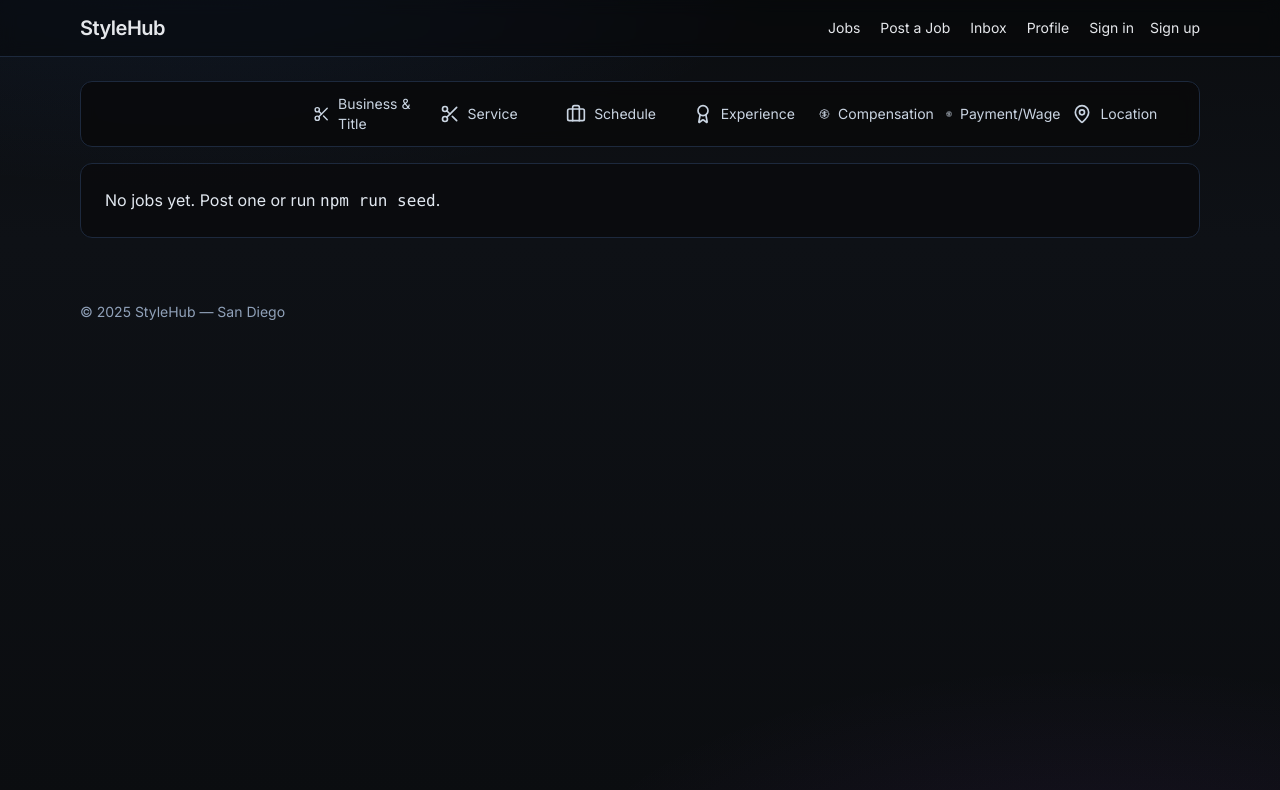
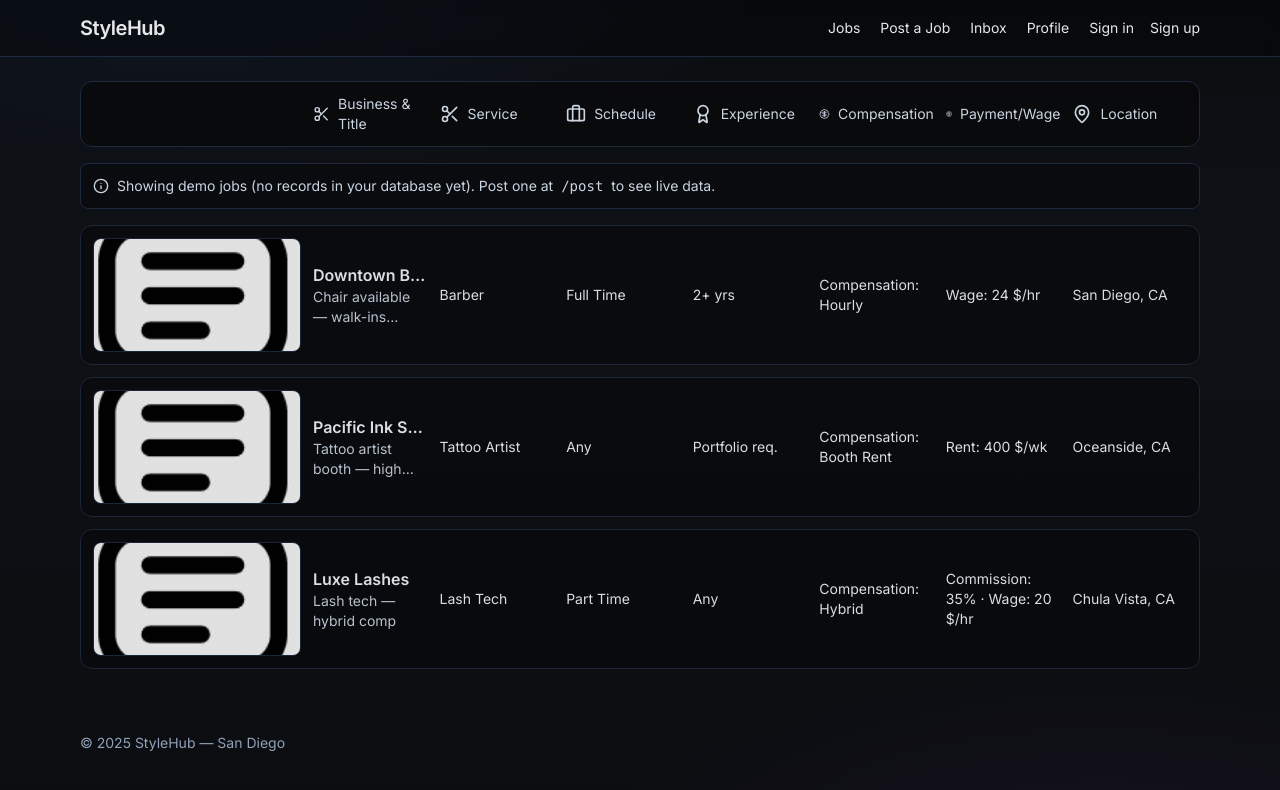
Before and after one commit to ricoshapp/stylehub, a Next.js app: page /jobs-grid in a window 1280 px wide. Shown: the top 790 px of the page. Built offline with nearby package versions, Linux system fonts and the light colour scheme; no server answers; the database is empty.

Commit message:
Update page.tsx

```diff
--- a/app/jobs-grid/page.tsx
+++ b/app/jobs-grid/page.tsx
@@ -1,7 +1,7 @@
 // app/jobs-grid/page.tsx
 import { prisma } from "@/lib/db";
 import Link from "next/link";
-import { MapPin, BadgeDollarSign, Briefcase, Scissors, Award } from "lucide-react";
+import { MapPin, BadgeDollarSign, Briefcase, Scissors, Award, Info } from "lucide-react";
 
 export const dynamic = "force-dynamic";
 
@@ -29,11 +29,62 @@ function payText(job: any) {
   return out.join(" · ") || "—";
 }
 
+const DEMO_ROWS = [
+  {
+    id: "demo-1",
+    businessName: "Downtown Barber Co.",
+    title: "Chair available — walk-ins welcome",
+    role: "barber",
+    schedule: "full_time",
+    compModel: "hourly",
+    payMin: 24,
+    payMax: null,
+    payUnit: "$/hr",
+    payVisible: true,
+    experienceText: "2+ yrs",
+    location: { city: "San Diego", state: "CA" },
+    photos: [{ url: "/placeholder.jpg" }],
+  },
+  {
+    id: "demo-2",
+    businessName: "Pacific Ink Studio",
+    title: "Tattoo artist booth — high foot traffic",
+    role: "tattoo_artist",
+    schedule: "any",
+    compModel: "booth_rent",
+    payMin: 400,
+    payMax: null,
+    payUnit: "$/wk",
+    payVisible: true,
+    experienceText: "Portfolio req.",
+    location: { city: "Oceanside", state: "CA" },
+    photos: [{ url: "/placeholder.jpg" }],
+  },
+  {
+    id: "demo-3",
+    businessName: "Luxe Lashes",
+    title: "Lash tech — hybrid comp",
+    role: "lash_tech",
+    schedule: "part_time",
+    compModel: "hybrid",
+    payMin: 35, // commission %
+    payMax: 20, // wage $/hr
+    payUnit: "$/hr",
+    payVisible: true,
+    experienceText: "Any",
+    location: { city: "Chula Vista", state: "CA" },
+    photos: [{ url: "/placeholder.jpg" }],
+  },
+];
+
 export default async function JobsGridPage() {
-  const jobs = await prisma.job.findMany({
+  const dbJobs = await prisma.job.findMany({
     orderBy: { createdAt: "desc" },
     include: { location: true, photos: { orderBy: { sortOrder: "asc" } } },
   });
+
+  const jobs = dbJobs.length ? dbJobs : DEMO_ROWS;
+  const demoMode = dbJobs.length === 0;
 
   return (
     <div className="space-y-4">
@@ -54,24 +105,29 @@ export default async function JobsGridPage() {
         </div>
       </div>
 
-      {jobs.length === 0 ? (
-        <div className="rounded-xl border border-slate-800 bg-zinc-950/60 p-6 text-slate-200">
-          No jobs yet. Post one or run <code>npm run seed</code>.
+      {demoMode && (
+        <div className="rounded-lg border border-slate-800 bg-zinc-950/60 p-3 text-sm text-slate-300 flex items-center gap-2">
+          <Info className="h-4 w-4" />
+          Showing demo jobs (no records in your database yet). Post one at <code>/post</code> to see live data.
         </div>
-      ) : (
+      )}
+
       <div className="space-y-3">
-          {jobs.map((job) => {
+        {jobs.map((job: any) => {
           const photo = job.photos?.[0]?.url || "/placeholder.jpg";
-            const loc = [job.location?.city, job.location?.state].filter(Boolean).join(", ") || "—";
+          const loc = [job.location?.city ?? job.location?.city, job.location?.state ?? job.location?.state]
+            .filter(Boolean)
+            .join(", ") || [job?.location?.city, job?.location?.state].filter(Boolean).join(", ") || "—";
           const schedule = job.schedule ? titleize(job.schedule) : "—";
           const comp = job.compModel ? titleize(job.compModel) : "—";
           const exp = job.experienceText || "Any";
+          const href = demoMode ? "#" : `/jobs/${job.id}`;
 
           return (
             <Link
               key={job.id}
-                href={`/jobs/${job.id}`}
-                className="block rounded-xl border border-slate-800 bg-zinc-950/60 hover:bg-zinc-900/60 transition"
+              href={href}
+              className={`block rounded-xl border border-slate-800 bg-zinc-950/60 ${demoMode ? "pointer-events-none opacity-90" : "hover:bg-zinc-900/60"} transition`}
             >
               {/* Desktop row */}
               <div className="hidden md:flex items-stretch gap-3 p-3">
@@ -132,7 +188,6 @@ export default async function JobsGridPage() {
           );
         })}
       </div>
-      )}
     </div>
   );
 }
```
Lines whose indentation alone changed are shown as unchanged.
